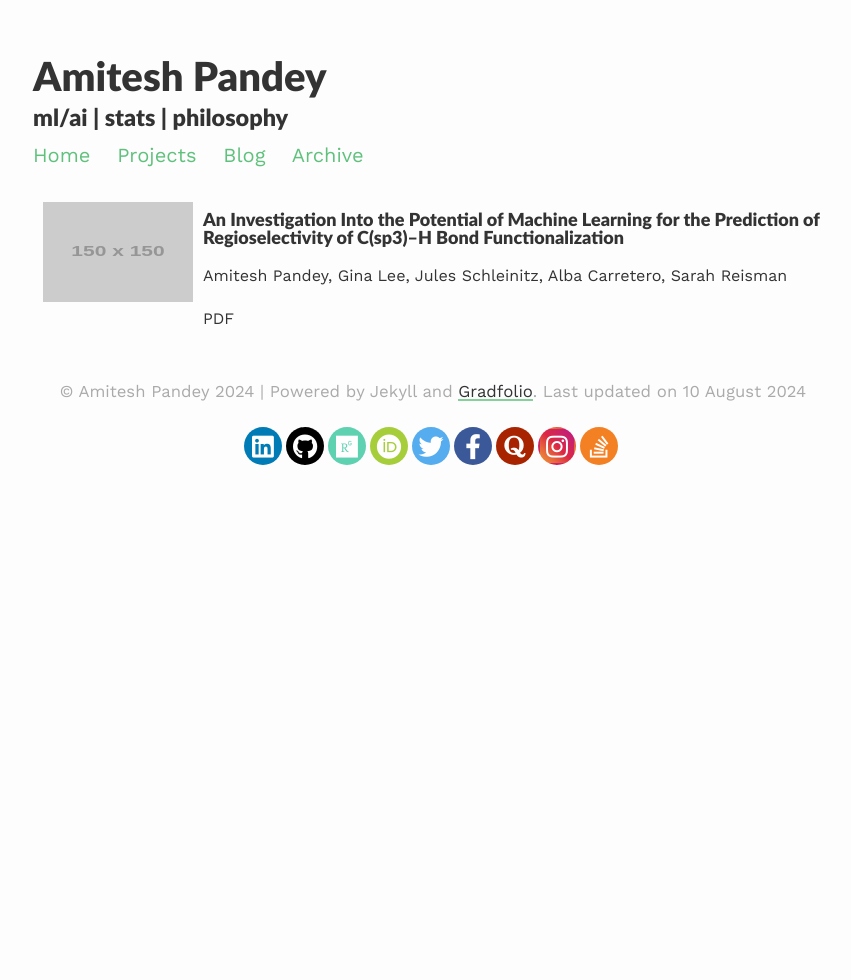
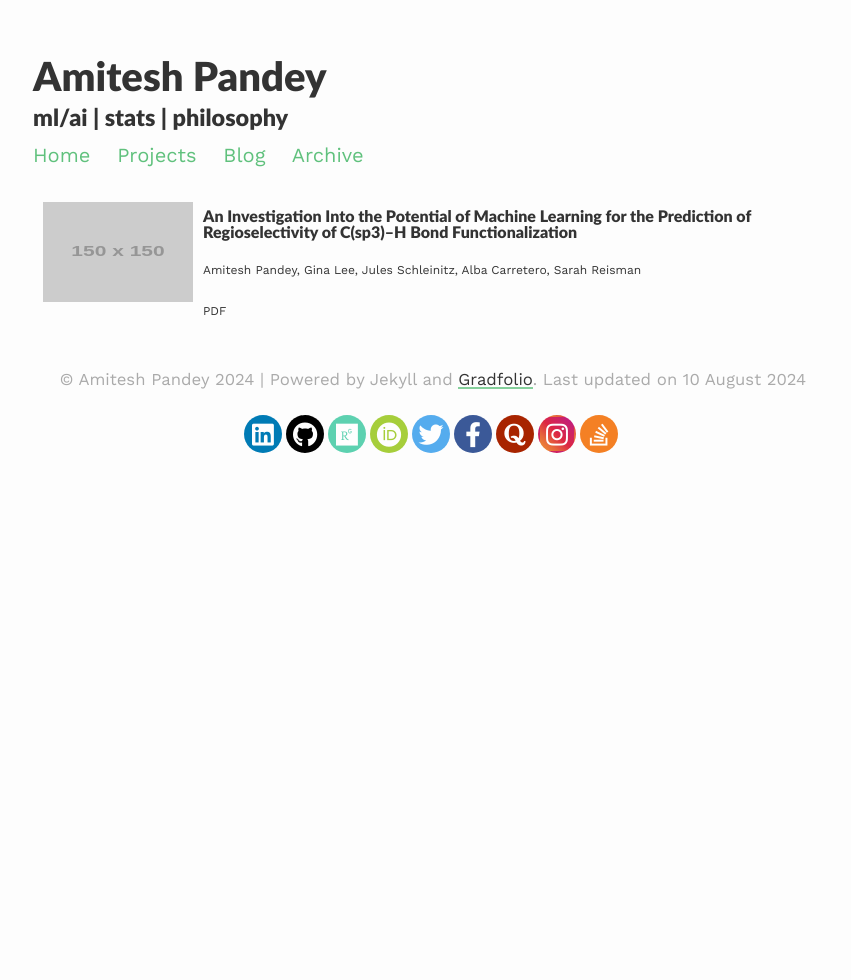
Before and after one commit to pandeyamitesh/pandeyamitesh, a Jekyll site: the page built from research/index.html, in a window 1280 px wide. Shown: the whole page, without its empty margins (207-1058 px from the left). Built offline with Jekyll 4.4.1, drawn with Linux system fonts in a browser that asks for light colours; nearby versions of some CDN libraries.

Commit message:
Update style.scss

```diff
--- a/assets/css/_sass/style.scss
+++ b/assets/css/_sass/style.scss
@@ -209,11 +209,12 @@ blockquote {
 
 .research-heading {
   line-height: 1;
-  font-size: 0.9em;
+  font-size: 0.8em;
 }
 
 .research-desc {
-  font-size: 0.8em;
+  margin-top:20px;
+  font-size: 0.6em;
 }
 
 .research-image {
```
